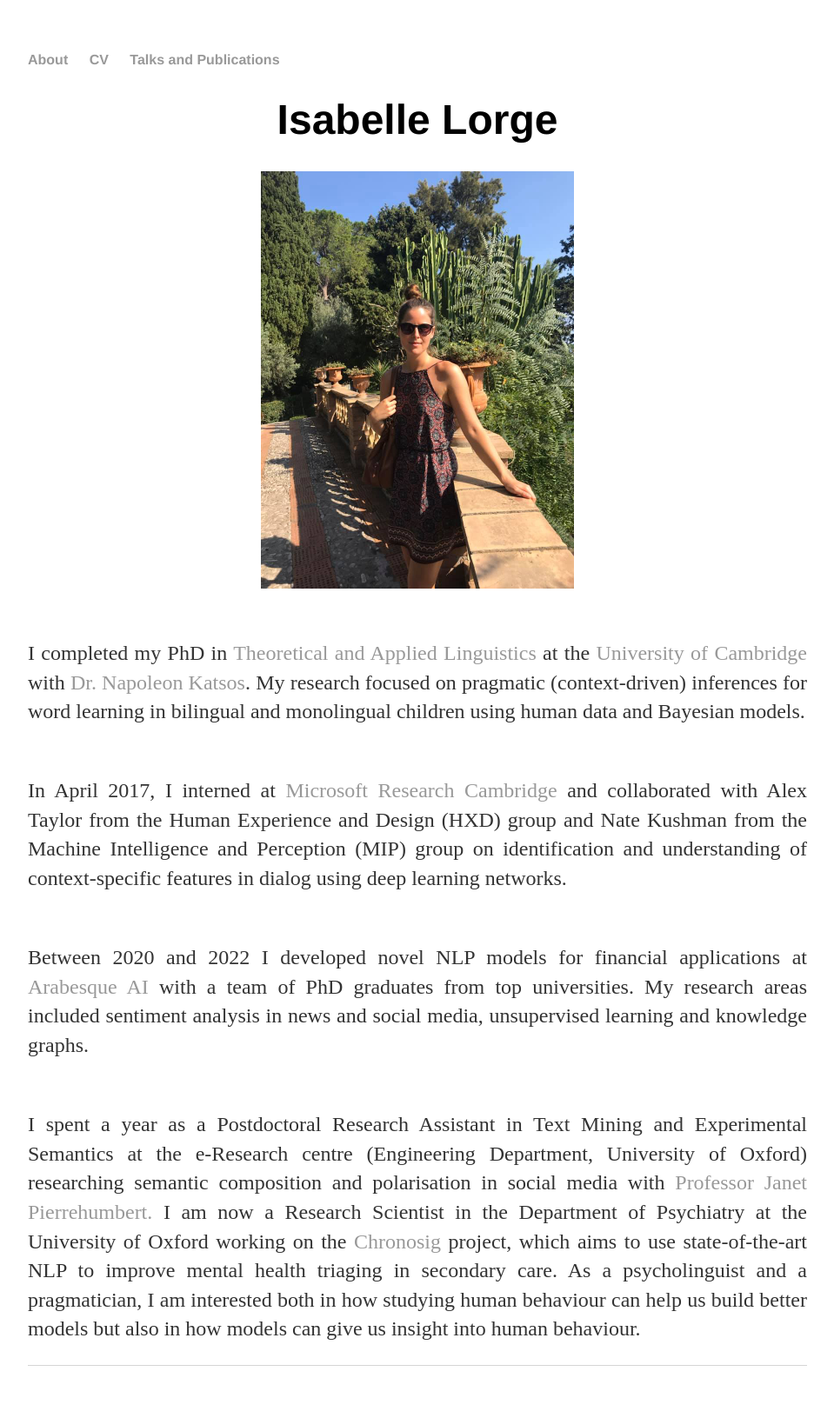
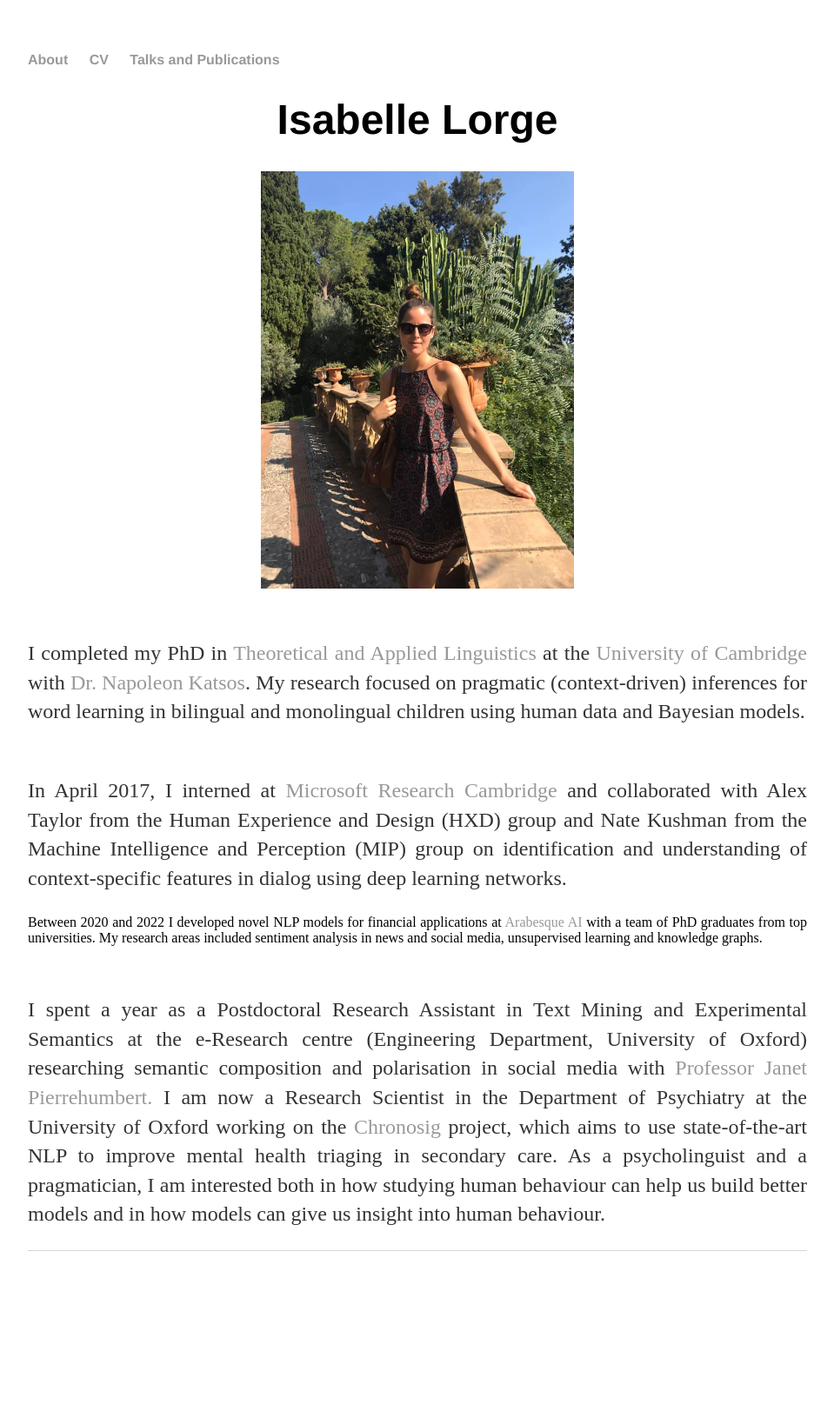
Before and after one commit to isabellelorge/isabellelorge.github.io, a Jekyll site: the page built from index.html, in a window 1280 px wide. Shown: the whole page at 87% size, without its empty margins (160-1119 px from the left). Built offline with Jekyll 4.4.1, drawn with Linux system fonts in a browser that asks for light colours; after the commit the page ends 1499 px from its top, so only the background shows below that.

Commit message:
Update index.html

```diff
--- a/index.html
+++ b/index.html
@@ -10,14 +10,13 @@
 	<p> <br>In April 2017, I interned at <a href="https://www.microsoft.com/en-us/research/lab/microsoft-research-cambridge/"> Microsoft Research Cambridge </a>
 	and collaborated with Alex Taylor from the Human Experience and Design (HXD) group and Nate Kushman </a> from the
 	Machine Intelligence and Perception (MIP) group on identification and understanding of context-specific features in dialog using deep learning networks.</br> </p>
-	<p><br> Between 2020 and 2022 I developed novel NLP models for financial applications at <a href="https://www.arabesque.com/ai/"> Arabesque AI</a>
+	Between 2020 and 2022 I developed novel NLP models for financial applications at <a href="https://www.arabesque.com/ai/"> Arabesque AI</a>
 		with a team of PhD graduates from top universities. My research areas included sentiment analysis in news and social media,
 		unsupervised learning and knowledge graphs.
-	<br> </p>
 	<p><br> I spent a year as a Postdoctoral Research Assistant in Text Mining and Experimental Semantics at the e-Research centre (Engineering Department, University of Oxford) researching
 		semantic composition and polarisation in social media with <a href="https://eng.ox.ac.uk/people/janet-pierrehumbert/">Professor Janet Pierrehumbert.</a>
 		I am now a Research Scientist in the Department of Psychiatry at the University of Oxford working on the <a href="https://www.chronosig.org/">Chronosig </a> project, which aims to use state-of-the-art NLP to improve mental health triaging in secondary care.
-		As a psycholinguist and a pragmatician, I am interested both in how studying human behaviour can help us build better models but also in how models can give us insight into human behaviour.
+		As a psycholinguist and a pragmatician, I am interested both in how studying human behaviour can help us build better models and in how models can give us insight into human behaviour.
 		<br> </p>
 
 
```
